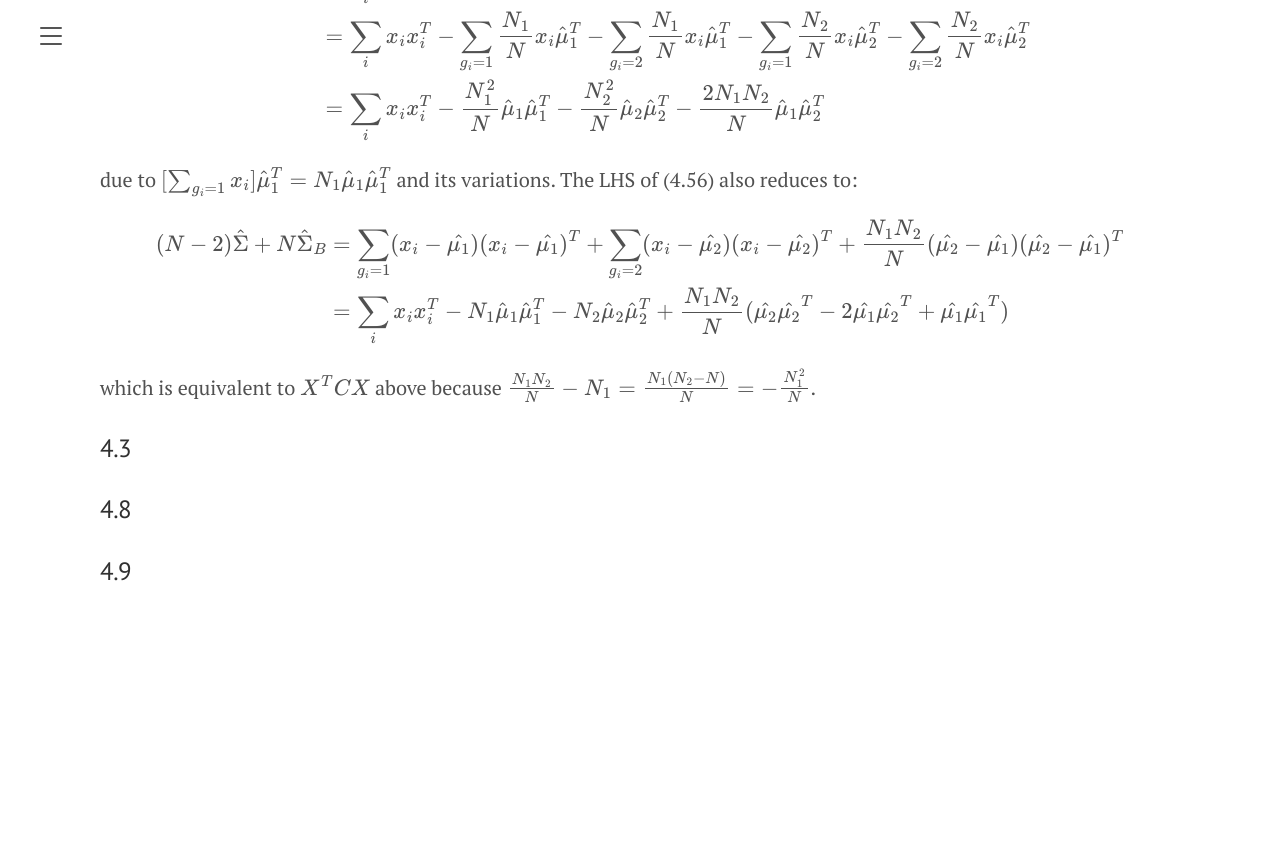
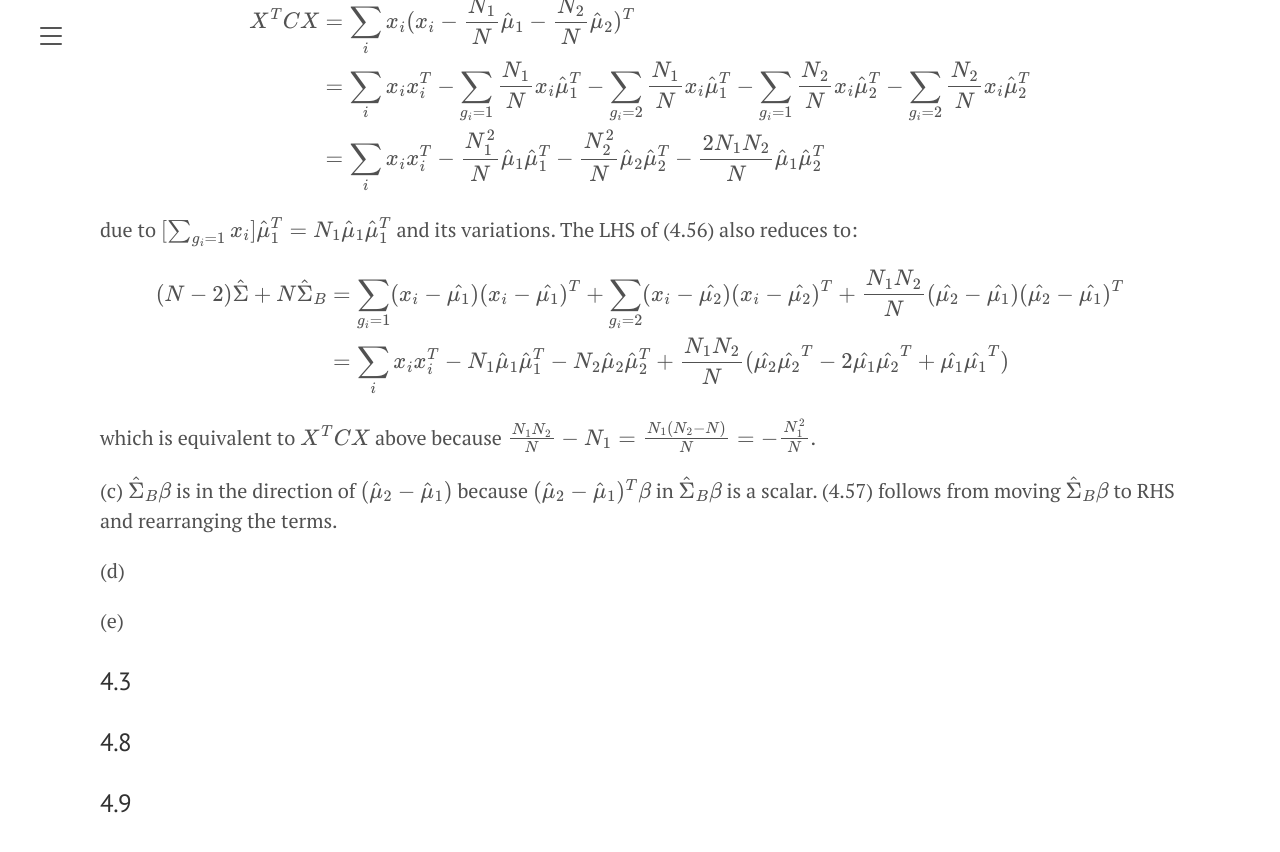
Before and after one commit to briansmlee/briansmlee.github.io, a Jekyll site: the page built from docs/_esl_posts/04_03_Exercises.md, in a window 1280 px wide and 900 px high, scrolled down 1283 px. Shown: the top 852 px of the window. Built offline with Jekyll 4.4.1, drawn with Linux system fonts in a browser that asks for light colours; formulas are drawn with MathJax 3; before the commit the page ends 1950 px from its top, so only the background shows below that; some of the changed text lies outside the part shown.

Commit message:
ESL Ex 4.2

```diff
--- a/docs/_esl_posts/04_03_Exercises.md
+++ b/docs/_esl_posts/04_03_Exercises.md
@@ -14,6 +14,8 @@ usemathjax: true
 ### 4.1
 
 ### 4.2
+
+*Please see the problem statement in the book.*
 
 (a) Follows from rearranging terms in $\hat{\delta}\_2(x) > \hat{\delta}\_1(x)$ using LDA discriminant functions from (4.10).
 
@@ -58,6 +60,12 @@ $$ \begin{align*}
 
 which is equivalent to $X^TCX$ above because $\frac{N_1 N_2}{N} - N_1 = \frac{N_1 (N_2 - N)}{N} = - \frac{N_1^2}{N}$.
 
+(c) $\hat{\Sigma}\_B \beta$ is in the direction of $(\hat{\mu}\_2 - \hat{\mu}\_1)$ because $(\hat{\mu}\_2 - \hat{\mu}\_1)^T \beta$ in $\hat{\Sigma}\_B \beta$ is a scalar. (4.57) follows from moving $\hat{\Sigma}\_B \beta$ to RHS and rearranging the terms.
+
+(d)
+
+(e)
+
 ### 4.3
 
 ### 4.8
```
